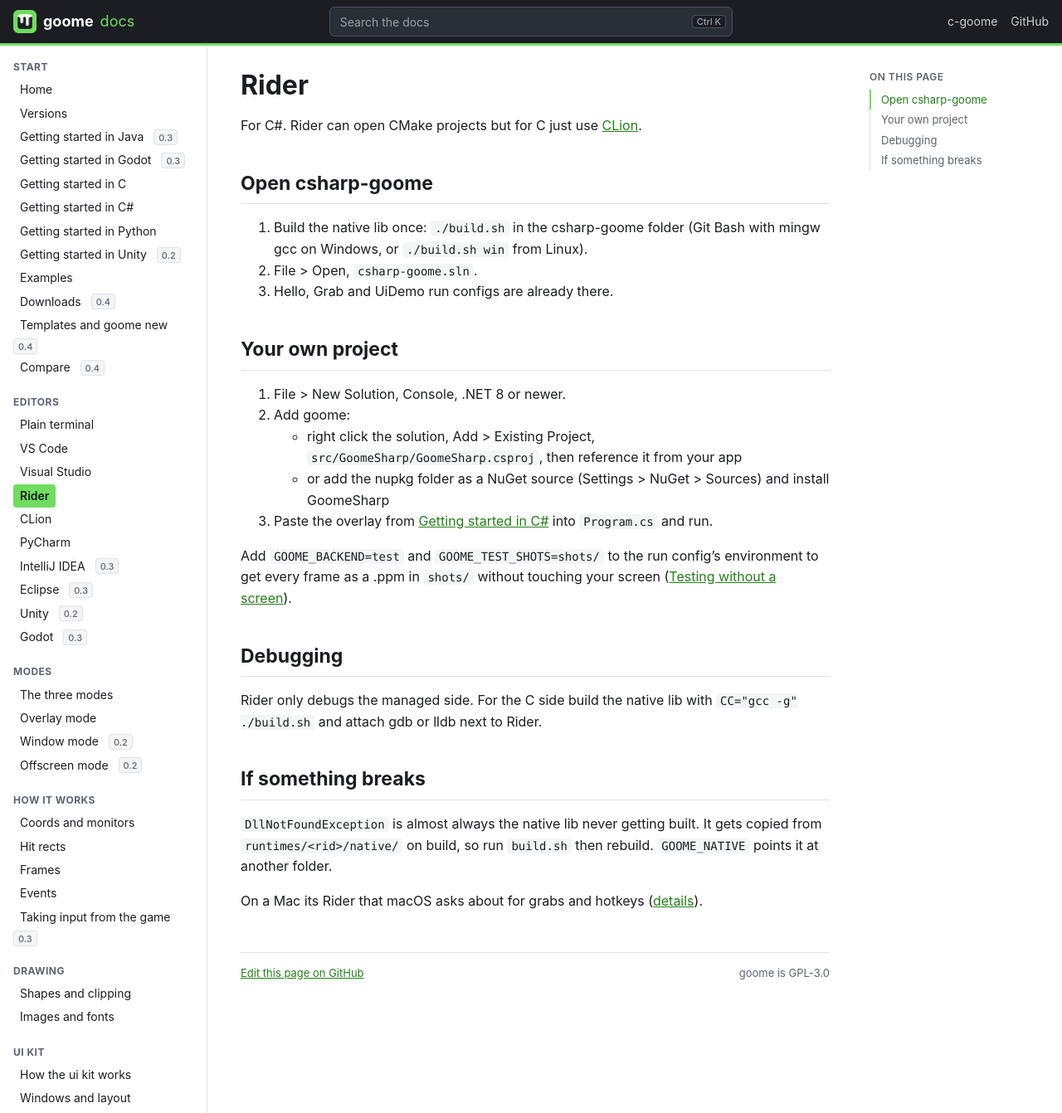
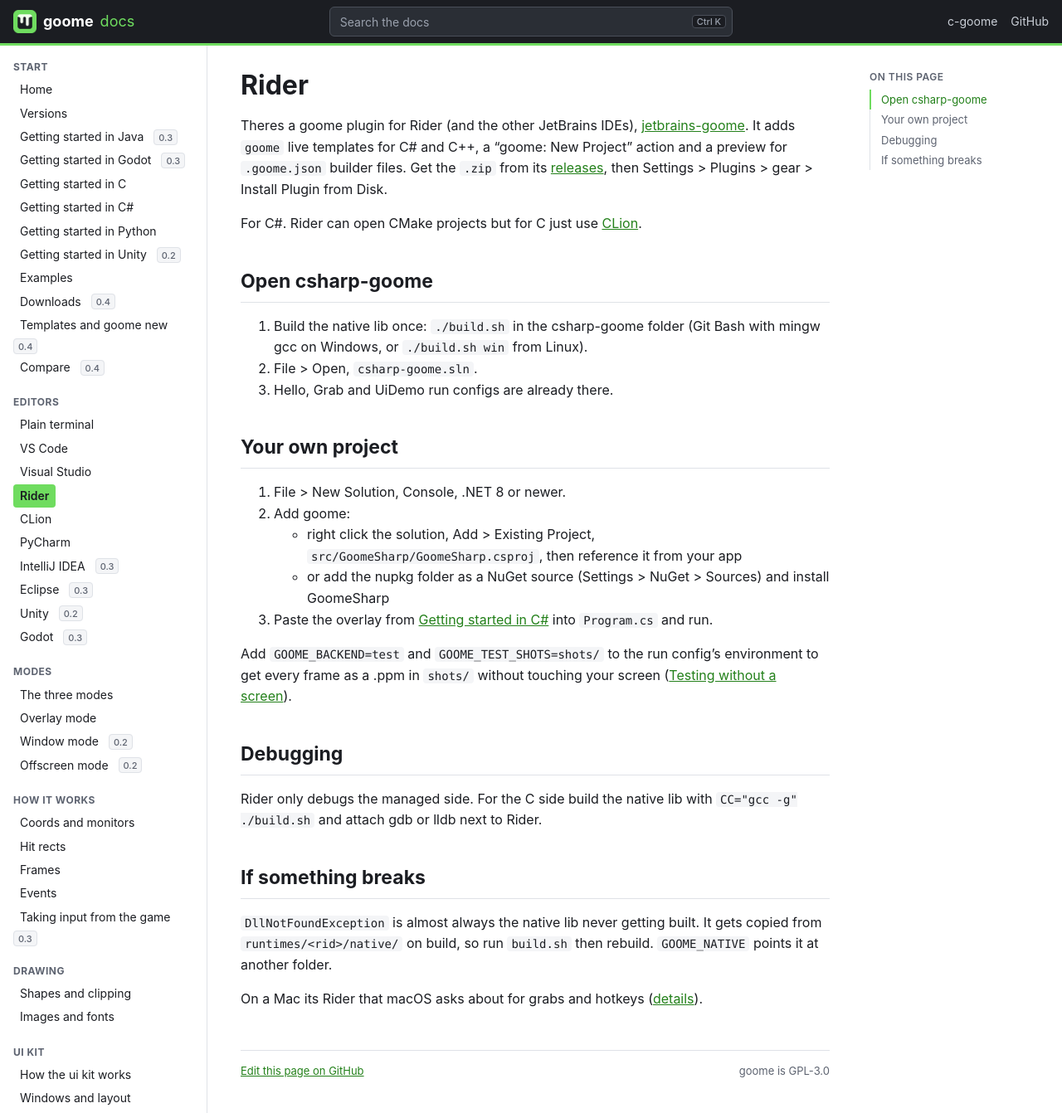
Before and after one commit to goome-ui/docs, a Jekyll site: the page built from pages/editor-rider.md, in a window 1280 px wide and 1342 px high. Shown: the whole window at 83% size. Built offline with Jekyll 4.4.1, drawn with Linux system fonts in a browser that asks for light colours.

Commit message:
Mention jetbrains-goome

```diff
--- a/pages/editor-rider.md
+++ b/pages/editor-rider.md
@@ -3,6 +3,8 @@ title: Rider
 ---
 
 # Rider
+
+Theres a goome plugin for Rider (and the other JetBrains IDEs), [jetbrains-goome](https://github.com/goome-ui/jetbrains-goome). It adds `goome` live templates for C# and C++, a "goome: New Project" action and a preview for `.goome.json` builder files. Get the `.zip` from its [releases](https://github.com/goome-ui/jetbrains-goome/releases/latest), then Settings > Plugins > gear > Install Plugin from Disk.
 
 For C#. Rider can open CMake projects but for C just use [CLion](editor-clion.md).
 
```
